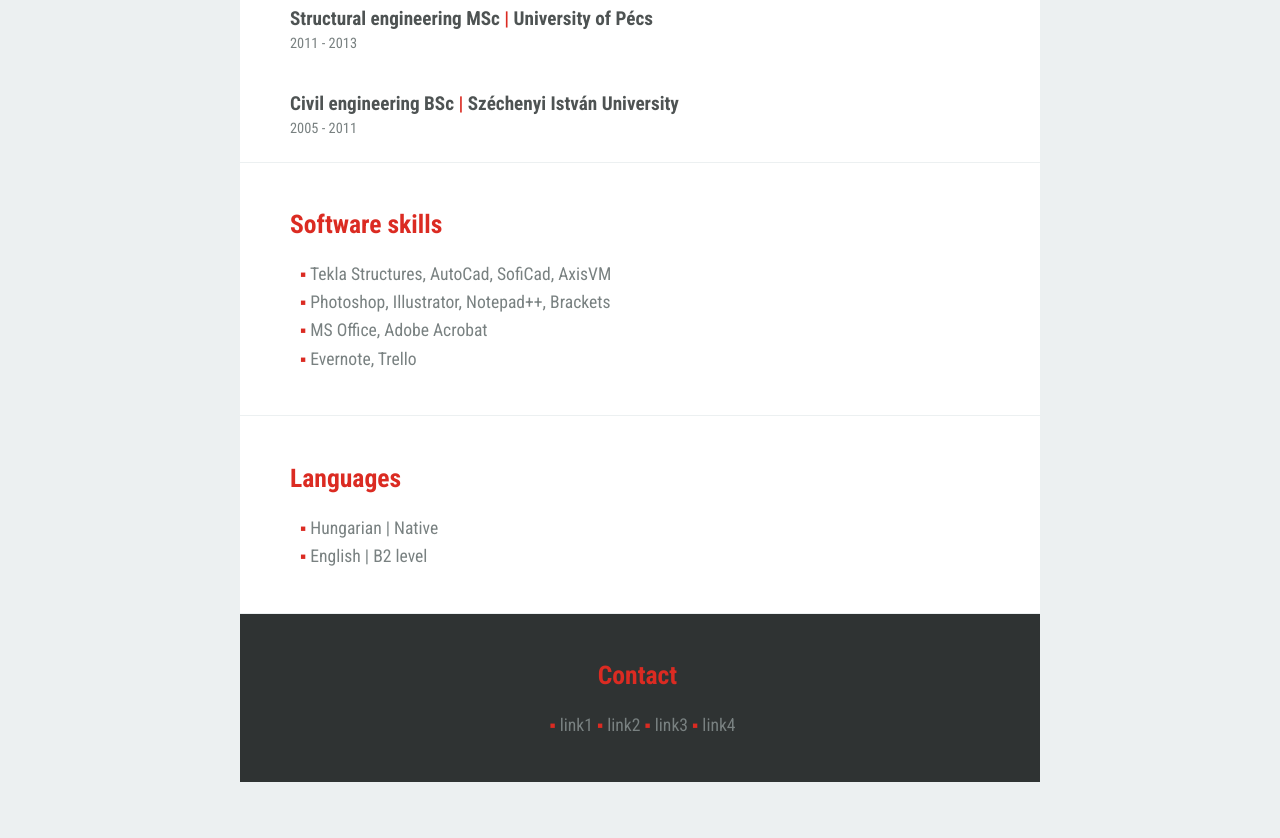
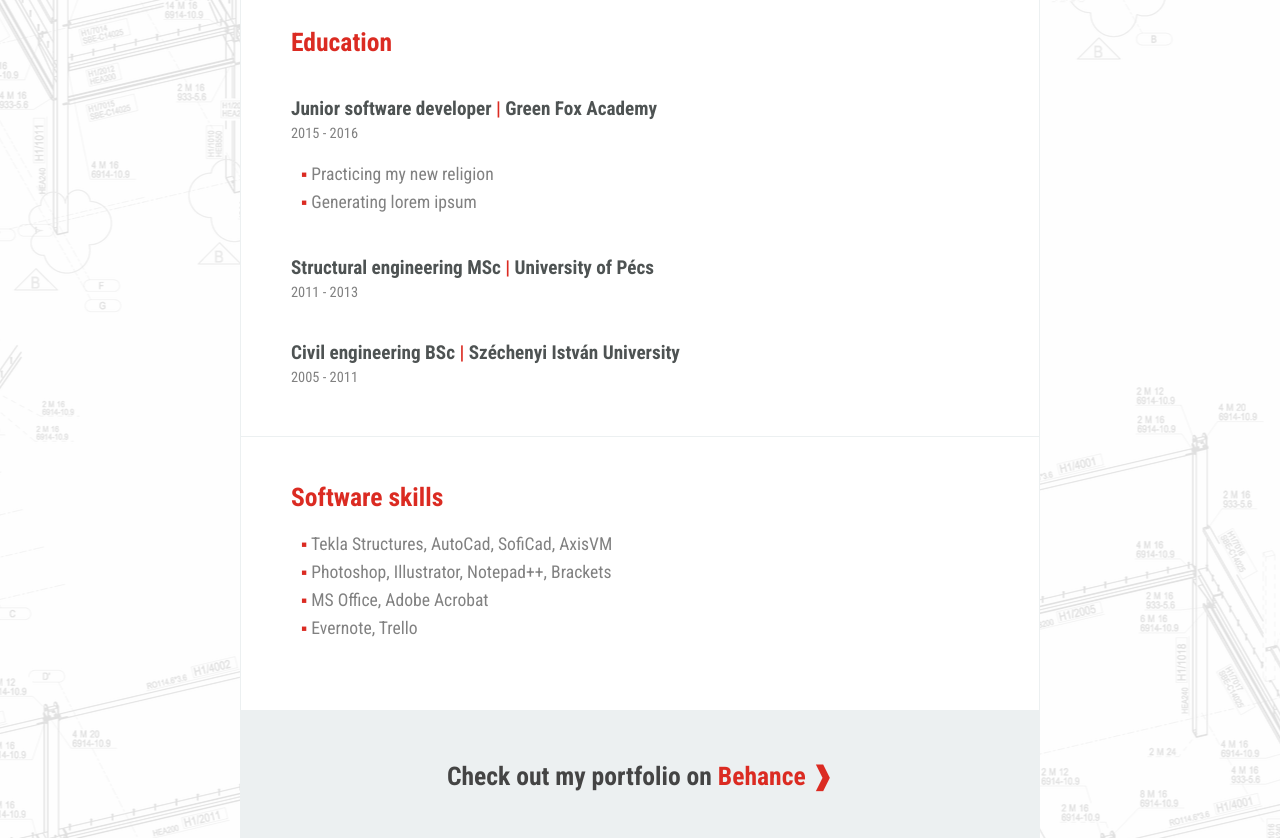
Before and after one commit to green-fox-academy/noreng, a plain HTML site: page week-01/day4-myPersonalCV/index.html in a window 1280 px wide. Shown: the part 1390-2228 px from the top of the page. Before the commit the page ends 2173 px from the top, so only its background shows below. Drawn offline with Linux system fonts and the light colour scheme.

Commit message:
final html and css - v1.0

```diff
--- a/week-01/day4-AnakinCV/style.css
+++ b/week-01/day4-AnakinCV/style.css
@@ -26,4 +26,5 @@ header {
   padding: 100px 20px;
   color: white;
   text-align: center;
+  background-attachment: fixed;
 }
--- a/week-01/day4-myPersonalCV/index.html
+++ b/week-01/day4-myPersonalCV/index.html
@@ -4,17 +4,18 @@
     <meta charset="UTF-8">
     <title>Norbert Pozsonyi</title>
     <link rel="stylesheet" href="https://fonts.googleapis.com/css?family=Roboto+Condensed:400,700">
+    <link rel="stylesheet" href="https://maxcdn.bootstrapcdn.com/font-awesome/4.4.0/css/font-awesome.min.css">
     <link rel="stylesheet" href="style/style.css">
   </head>
   <body>
-    <div>
-      <div class="container">
 
     <header>
-          <h1>norbert<span class="red">.</span>engineer</h1>
-          <p class="subtitle">born-to-be structural engineer | wannabe entrepreneur | soon-to-be developer</p>
+      <div class="profile-img"></div>
+      <h1>Norbert Pozsonyi</h1>
+      <h2>born-to-be structural engineer | wannabe entrepreneur<br>soon-to-be developer</h2>
     </header>
 
+    <div class="container">
       <section>
         <h1>Work experience</h1>
 
@@ -22,8 +23,8 @@
         <p class="date">August 2014 - August 2015</p>
         <ul>
           <li>The GitHub for engineering calculations</li>
-            <li>2014 - Huninno Innovation Special Prize</li>
           <li>2015 - CEE Liftoff competition (OXO Labs) - Top 10 startup in CEE region</li>
+          <li>We couldn't get shit done</li>
         </ul>
 
         <h2>Structural engineer <span class="red">|</span> FLS Ltd.</h2>
@@ -37,7 +38,7 @@
         <ul>
           <li>Responsible for architects, structural designers, schools and chambers</li>
           <li>Training management, giving presentations</li>
-            <li>R &amp D in energy efficient buildings and masonry structures</li>
+          <li>R &amp; D in energy efficient buildings and masonry structures</li>
         </ul>
 
         <h2>Structural engineer <span class="red">|</span> Mérnök-Mátrix</h2>
@@ -45,7 +46,6 @@
         <ul>
           <li>Structural analysis, steel and reinforced concrete detailing</li>
         </ul>
-
       </section>
 
       <section>
@@ -54,8 +54,8 @@
         <h2>Junior software developer <span class="red">|</span> Green Fox Academy</h2>
         <p class="date">2015 - 2016</p>
         <ul>
-            <li>Practicing new religions</li>
-            <li>Get shit done</li>
+          <li>Practicing my new religion</li>
+          <li>Generating lorem ipsum</li>
         </ul>
 
         <h2>Structural engineering MSc <span class="red">|</span> University of Pécs</h2>
@@ -63,7 +63,6 @@
 
         <h2>Civil engineering BSc <span class="red">|</span> Széchenyi István University</h2>
         <p class="date">2005 - 2011</p>
-
       </section>
 
       <section>
@@ -76,25 +75,13 @@
         </ul>
       </section>
 
-        <section>
-          <h1>Languages</h1>
-          <ul>
-            <li>Hungarian | Native</li>
-            <li>English | B2 level</li>
-          </ul>
+      <section class="portfolio">
+        <p>Check out my portfolio on <a href="https://www.behance.net/norbertpozsonyi" target="_blank">Behance &#10097;</a></p>
       </section>
 
-        <section class="contact">
-          <h1>Contact</h1>
-          <ul>
-            <li>link1</li>
-            <li>link2</li>
-            <li>link3</li>
-            <li>link4</li>
-          </ul>
+      <section class="footer">
+        <p>I am on <a href="https://github.com/noreng" target="_blank"><span class="fa fa-github"></span></a> funk yeah!</p>
       </section>
-
-      </div>
     </div>
 
   </body>
--- a/week-01/day4-myPersonalCV/style/style.css
+++ b/week-01/day4-myPersonalCV/style/style.css
@@ -1,43 +1,54 @@
 body {
-  background-color: #ECF0F1;
+  background-image: url('../images/bg.png');
+  background-attachment: fixed;
+  background-position: center;
   color: #444;
   font-family: 'Roboto Condensed', sans-serif;
   margin: 0;
 }
 
+header {
+  color: white;
+  padding: 100px 0px 100px 0px;
+  text-align: center;
+}
+
+.profile-img {
+  background-image: url('../images/profile.png');
+  background-position: center center;
+  background-size: cover;
+  border: 1px solid #ccc;
+  height: 200px;
+  width: 200px;
+  margin: 0 auto;
+}
+
+header h1 {
+  color: #444;
+  font-size: 3em;
+}
+
+header h2 {
+  color: #555;
+  font-size: 1.8em;
+}
+
 .container {
   background-color: white;
   max-width: 800px;
-  margin: 0px auto;
-}
-
-header {
-  background-color: #95A5A6;
-  background-position: center center;
-  background-size: cover;
-  color: #fff;
-  padding: 100px 0px;
-  text-align: center;
-}
-
-header h1 {
-  color: #fff;
-  font-size: 3em;
-}
-
-.subtitle {
-  font-size: 1.3em;
+  margin: 0 auto;
 }
 
 section {
-  padding: 25px 55px 25px 50px;
-  border-bottom: 1px solid #ECF0F1;
+  border: 1px solid #ECF0F1;
+  border-bottom: none;
+  padding: 25px 50px 50px 50px;
 }
-
 
 h1 {
   color: #DB2B22;
   font-size: 1.6em;
+  margin: 20px auto 0px auto;
 }
 
 h2 {
@@ -47,9 +58,8 @@ h2 {
   margin-bottom: 5px;
 }
 
-
 .date {
-  color: #798181;
+  color: #818181;
   font-size: .9em;
   margin-top: 5px;
   margin-bottom: 0px;
@@ -60,23 +70,54 @@ h2 {
 }
 
 ul {
+  color: #818181;
+  font-size: 1.1em;
+  line-height: 1.6em;
+  list-style: none;
   padding-left: 10px;
-  font-size: 1.1em;
-  color: #798181;
-  list-style: none;
-  line-height: 1.6em;
 }
 
 li:before {
-    content: "\25AA\0020";
-    color: #DB2B22;
+  content: "\25AA\0020";
+  color: #DB2B22;
 }
 
-.contact {
-  background-color: #2f3333;
+.portfolio {
+  border: none;
+  background-color: #ECF0F1;
+  color: #444;
+  padding: 25px 50px 25px 50px;
+  font-size: 1.6em;
+  font-weight: bold;
   text-align: center;
 }
 
-.contact li {
-  display: inline;
+a {
+  color: #DB2B22;
+  text-decoration: none;
 }
+
+a:hover {
+  color: #33AADD;
+}
+
+.footer {
+  border: none;
+  background-color: #DAE2E2;
+  color: #444;
+  padding: 0px 50px 0px 50px;
+  font-size: 1.6em;
+  font-weight: bold;
+  text-align: center;
+}
+
+.footer p {
+  margin: 0;
+  padding-top: 20px;
+  padding-bottom: 20px;
+  font-size: 0.8em;
+}
+
+.fa {
+  font-size: 2em;
+}
```
Also changed, not shown: week-01/day4-myPersonalCV/images/bg.png (added), week-01/day4-myPersonalCV/images/profile.png (added). Lines whose indentation alone changed are shown as unchanged.
